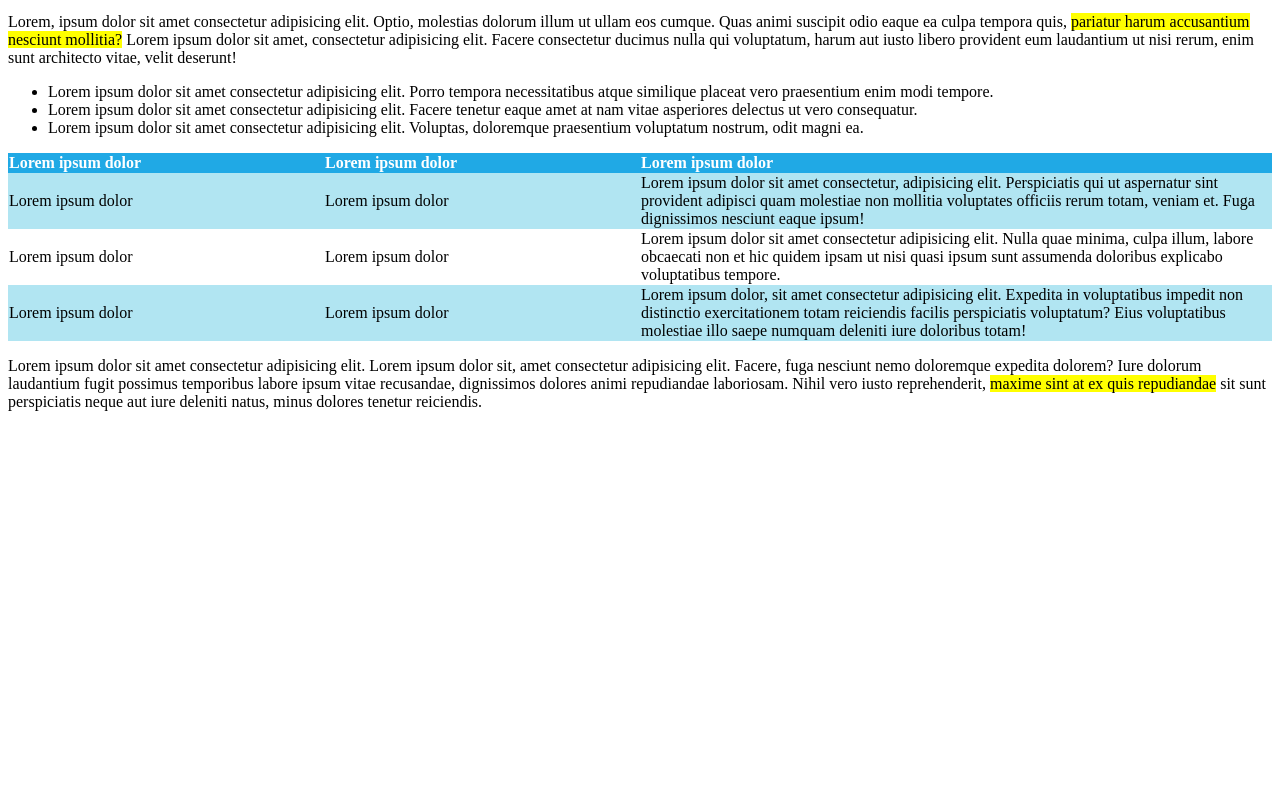
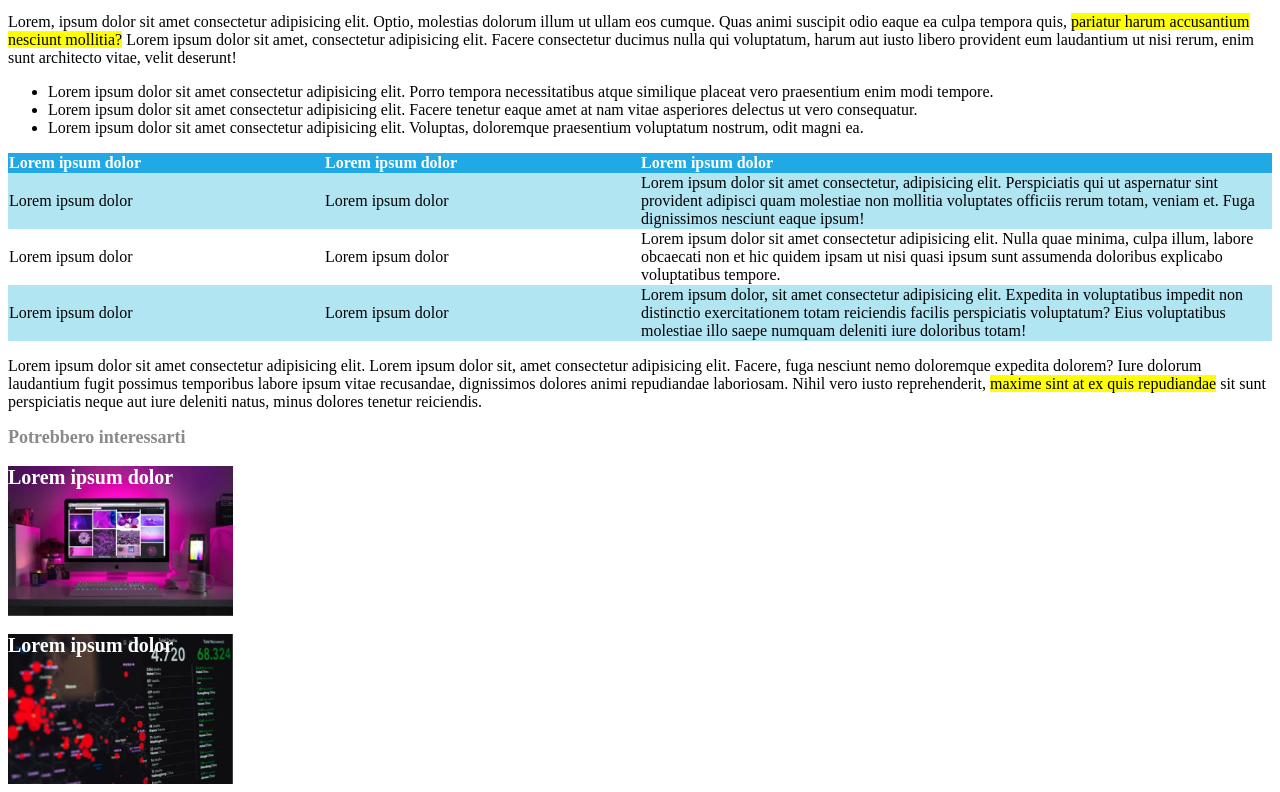
Before and after one commit to AngelaRecchia/html-css-booleaner, a plain HTML site: page index.html in a window 1280 px wide. Shown: the part 729-1521 px from the top of the page. Before the commit the page ends 1156 px from the top, so only its background shows below. Drawn offline with Linux system fonts and the light colour scheme.

Commit message:
add footer END

```diff
--- a/css/style.css
+++ b/css/style.css
@@ -46,3 +46,29 @@ thead {
 .sizetable{
     width: 50%;
 }
+
+#extra {
+    color: #8A8A8A;
+    font-size: 18px;
+    font-weight: bold;
+}
+
+.articoli {
+    font-size: 20px;
+    color: white;
+    font-weight: bold;
+}
+
+#art1 {
+    background-image: url("../img/monitor.jpg");
+    height: 150px;
+    background-size: contain;
+    background-repeat: no-repeat;
+}
+
+#art2 {
+    background-image: url("../img/graph.jpg");
+    height: 150px;
+    background-size: contain;
+    background-repeat: no-repeat;
+}
--- a/index.html
+++ b/index.html
@@ -76,7 +76,14 @@
         <p>Lorem ipsum dolor sit amet consectetur adipisicing elit. Lorem ipsum dolor sit, amet consectetur adipisicing elit. Facere, fuga nesciunt nemo doloremque expedita dolorem? Iure dolorum laudantium fugit possimus temporibus labore ipsum vitae recusandae, dignissimos dolores animi repudiandae laboriosam. Nihil vero iusto reprehenderit, <span class="highlight">maxime sint at ex quis repudiandae</span> sit sunt perspiciatis neque aut iure deleniti natus, minus dolores tenetur reiciendis.</p>
     </main>
 
-    <footer></footer>
+    <footer>
+        <span id="extra">Potrebbero interessarti</span>
+        <br>
+        <br>
+        <div id="art1" class="articoli">Lorem ipsum dolor</div>
+        <br>
+        <div id="art2" class="articoli">Lorem ipsum dolor</div>
+    </footer>
 
 </body>
 </html>
```
